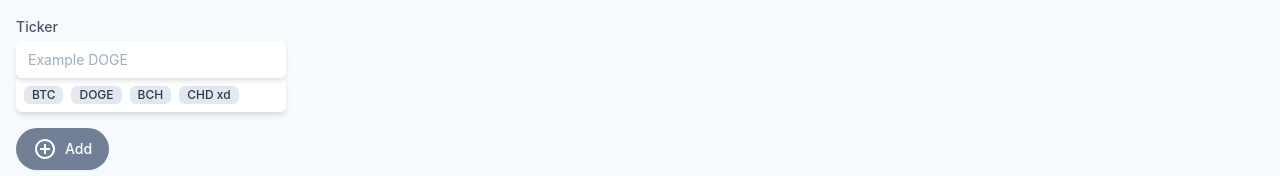
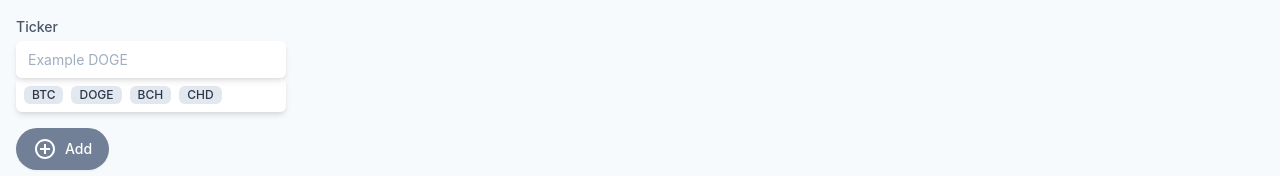
Before and after one commit to Petter1307/Crypto, a React (Create React App) app: page / in a window 1280 px wide. Shown: the top 176 px of the page. Built offline with nearby package versions, Linux system fonts and the light colour scheme.

Commit message:
Random save

```diff
--- a/src/App.js
+++ b/src/App.js
@@ -34,7 +34,7 @@ function App() {
                     BCH
                   </span>
                   <span className="inline-flex items-center px-2 m-1 rounded-md text-xs font-medium bg-gray-300 text-gray-800 cursor-pointer">
-                    CHD xd
+                    CHD
                   </span>
                 </div>
                 {/* <div className="text-sm text-red-600">
```
